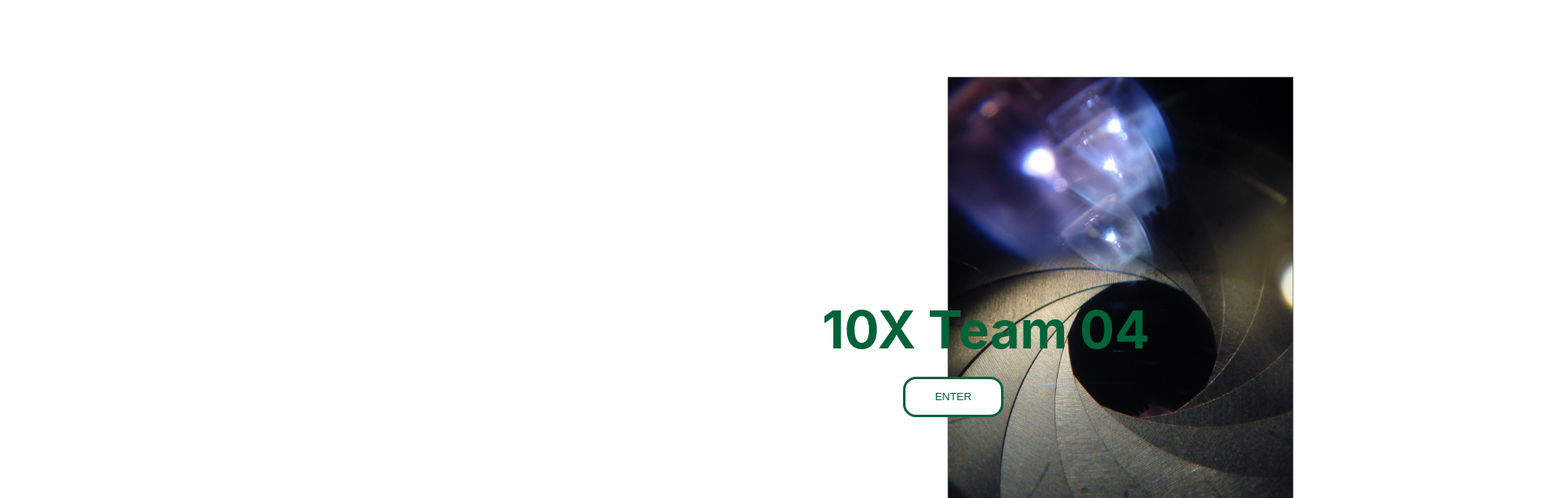
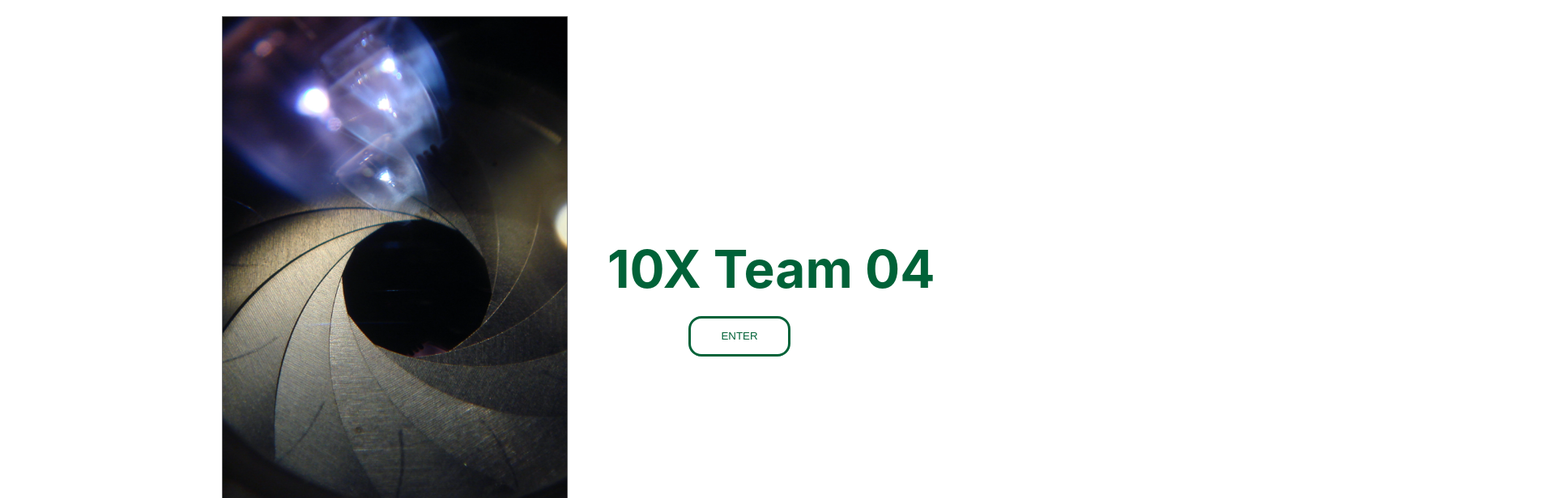
Before and after one commit to VinatiRamadhenu/instaclone, a React (Create React App) app: page / in a window 1280 px wide. Shown: the top 616 px of the page at 81% size, 1920 px wide, since content can reach past the window. Built offline with nearby package versions, Linux system fonts and the light colour scheme.

Commit message:
Update Landing.css

```diff
--- a/src/Styles/Landing.css
+++ b/src/Styles/Landing.css
@@ -1,11 +1,8 @@
 .container{
   display: flex;
 flex-direction: row;
-  position: absolute;
 justify-content: space-around;
 }
-
-
 .container .left{
   margin-top: 10px;
   width: 50%;
@@ -18,17 +15,16 @@
 }
 .container .right{
   width: 50%;
-    padding-left: 100px;
   display: flex;
-    position: absolute;
   flex-direction: column;
   justify-content: center;
   align-items: flex-start;
+  padding-left: 100px;
 }
 .container .right button{
   margin-left: 100px;
   height: 50px;
-    width: 124px;
+  width: 126px;
   border-radius: 16px;
   background: #FFFFFF 0% 0% no-repeat padding-box;
   border: 3px solid #006238;
@@ -54,10 +50,10 @@
   }
   .container .right h3{
     font-size: 36px;
+    align-items: center;
     margin-left: 356px;
+    color: #006238;
     margin-bottom: 20px;
-      align-items: center;
-      color: #006238;
   }
   .container .right button{
     margin-left: 310px;
```
Lines whose indentation alone changed are shown as unchanged.
